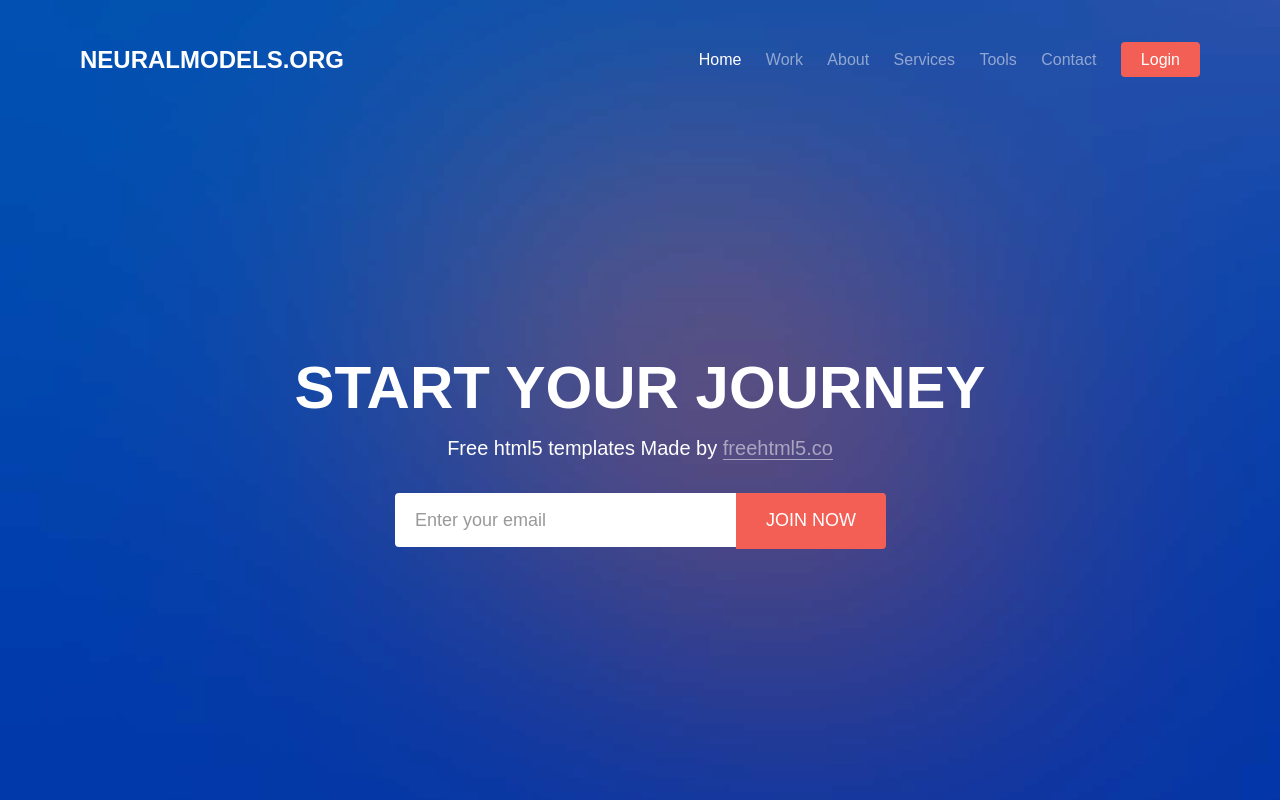
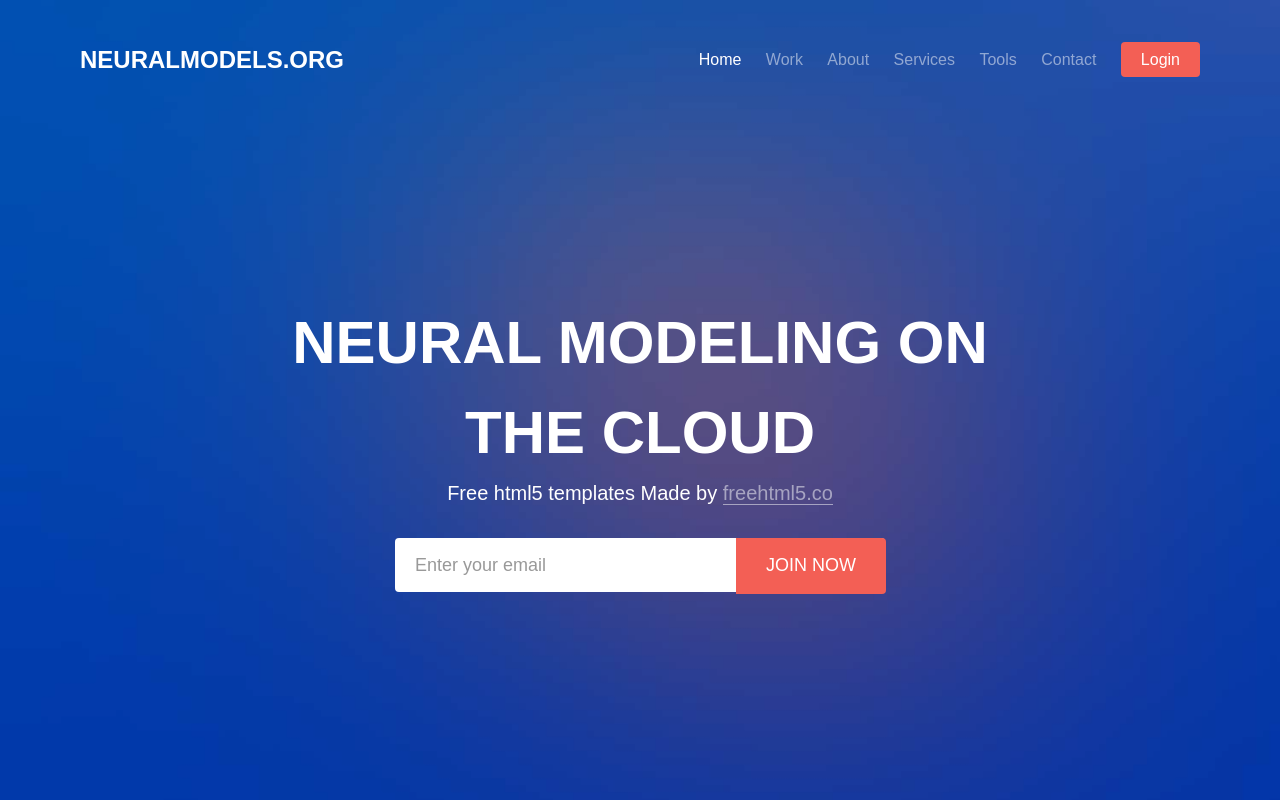
Before and after one commit to neuralmodels/neuralmodels.github.io, a plain HTML site: page index.html in a window 1280 px wide. Shown: the top 800 px of the page. Drawn offline with Linux system fonts and the light colour scheme; files whose address does not match are found by name.

Commit message:
Changing titles, labels etc

```diff
--- a/index.html
+++ b/index.html
@@ -103,7 +103,7 @@
 				<div class="col-md-8 col-md-offset-2 text-center">
 					<div class="display-t">
 						<div class="display-tc animate-box" data-animate-effect="fadeIn">
-							<h1>Start Your Journey</h1>
+							<h1>neural modeling on the cloud</h1>
 							<h2>Free html5 templates Made by <a href="http://freehtml5.co/" target="_blank">freehtml5.co</a></h2>
 							<div class="row">
 								<form class="form-inline" id="fh5co-header-subscribe">
```
